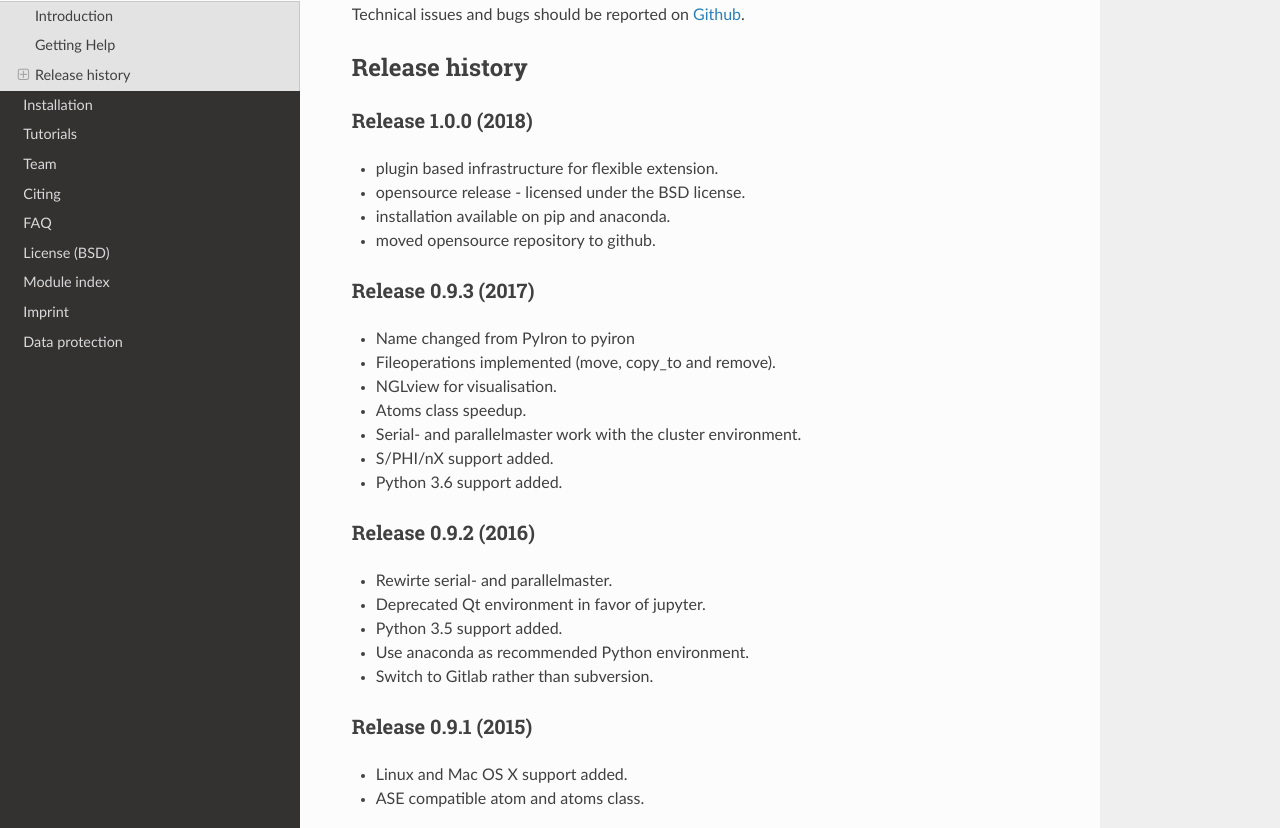
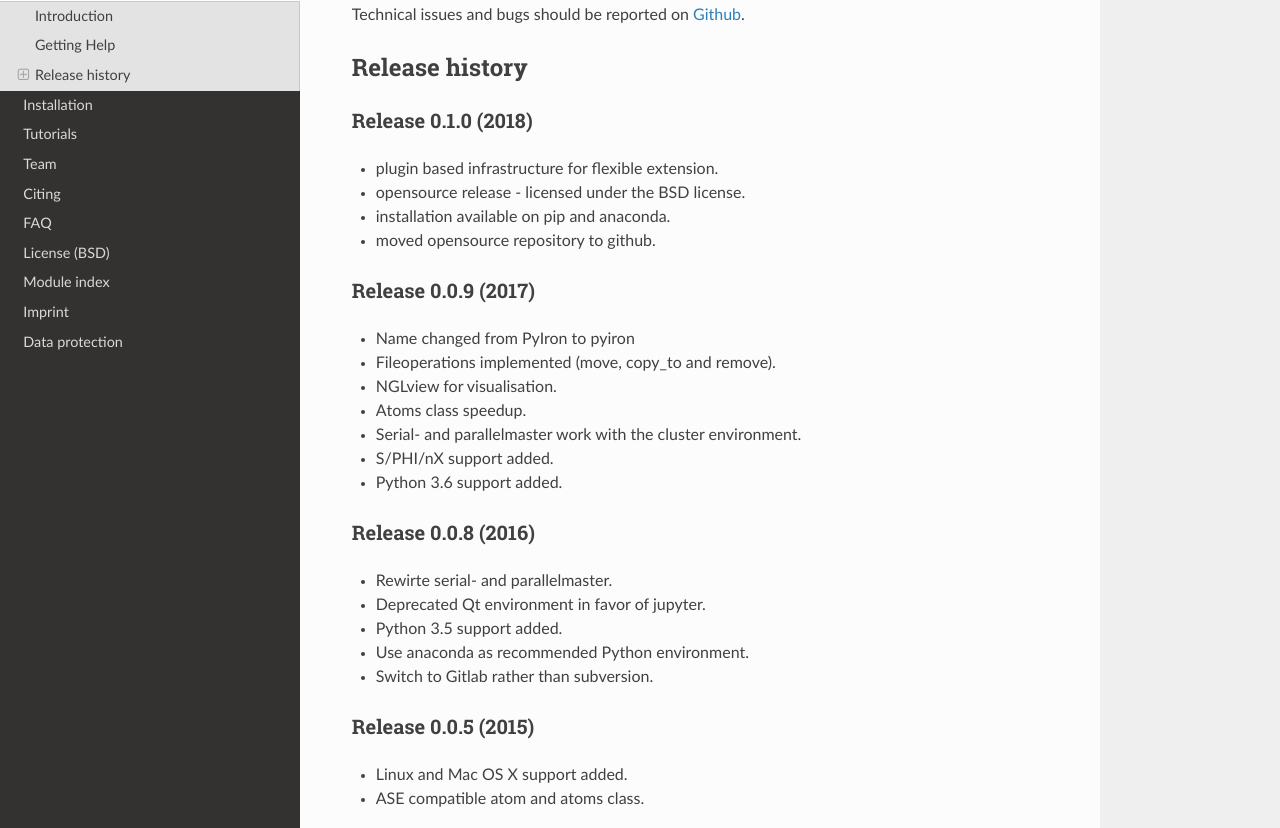
Before and after one commit to pyiron/pyiron, a Sphinx documentation site: the page built from docs/source/about.rst, in a window 1280 px wide and 1400 px high, scrolled down 996 px. Shown: the part 278-1106 px from the top of the window. Built offline with Sphinx 7.4.7 and the Read the Docs theme 2.0.0, drawn with Linux system fonts in a browser that asks for light colours; pages that are not in the unit, such as notebooks, are missing from menus.

Commit message:
Update version numbers

```diff
--- a/docs/source/about.rst
+++ b/docs/source/about.rst
@@ -41,14 +41,14 @@ Technical issues and bugs should be reported on `Github <https://github.com/pyir
 Release history
 ***************
 
-Release 1.0.0 (2018)
+Release 0.1.0 (2018)
 ====================
 * plugin based infrastructure for flexible extension.
 * opensource release - licensed under the BSD license.
 * installation available on pip and anaconda.
 * moved opensource repository to github.
 
-Release 0.9.3 (2017)
+Release 0.0.9 (2017)
 ====================
 * Name changed from PyIron to pyiron
 * Fileoperations implemented (move, copy_to and remove).
@@ -58,7 +58,7 @@ Release 0.9.3 (2017)
 * S/PHI/nX support added.
 * Python 3.6 support added.
 
-Release 0.9.2 (2016)
+Release 0.0.8 (2016)
 ====================
 * Rewirte serial- and parallelmaster.
 * Deprecated Qt environment in favor of jupyter.
@@ -66,7 +66,7 @@ Release 0.9.2 (2016)
 * Use anaconda as recommended Python environment.
 * Switch to Gitlab rather than subversion.
 
-Release 0.9.1 (2015)
+Release 0.0.5 (2015)
 ====================
 * Linux and Mac OS X support added.
 * ASE compatible atom and atoms class.
```
